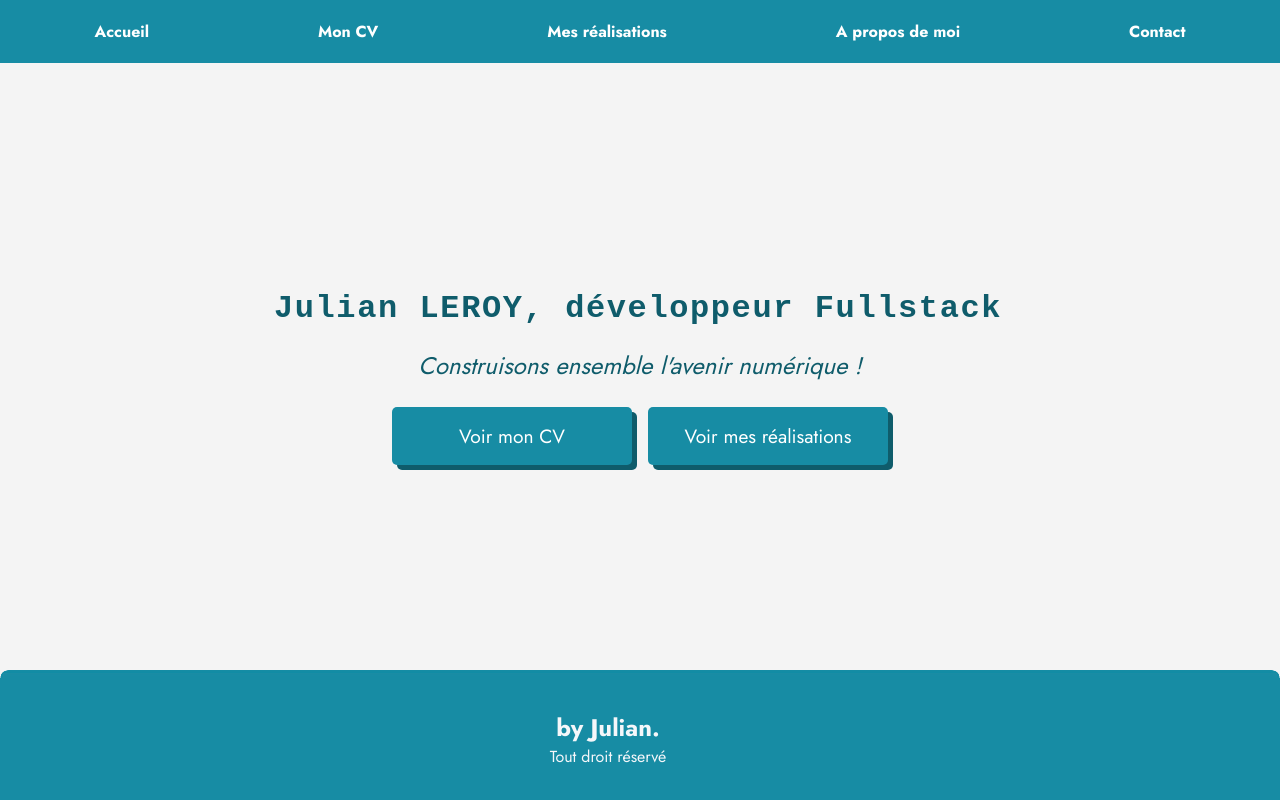
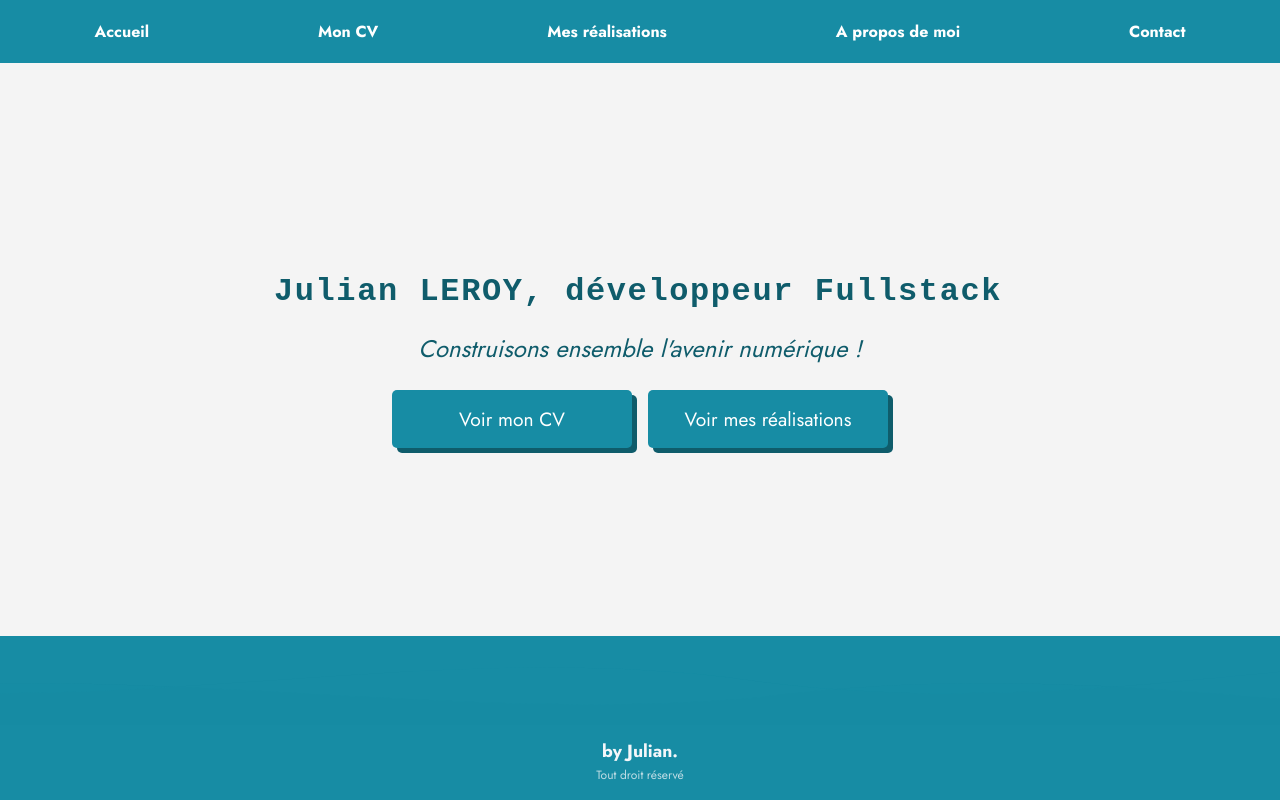
Before and after one commit to Bush1deau/newPortfolioJulian, a React (Create React App) app: page / in a window 1280 px wide. Built offline with nearby package versions, Linux system fonts and the light colour scheme.

Commit message:
feat: remplace les bulles par une vague SVG animée minimaliste

```diff
--- a/src/Footer.js
+++ b/src/Footer.js
@@ -1,54 +1,30 @@
 import React from 'react';
 import './index.css';
 
-const isMobile = typeof window !== 'undefined' && window.innerWidth <= 768;
-const bubbleCount = isMobile ? 128 : 60;
-
-const Footer = () => {
-  return (
-    <div className="main">
-      <div className="footer">
-        <div className="bubbles">
-          {Array.from({ length: bubbleCount }).map((_, i) => (
-            <div
-              key={i}
-              className="bubble"
-              style={{
-                "--size": isMobile
-                  ? `${1 + Math.random() * 2}rem`
-                  : `${0.2 + Math.random() * 0.4}rem`,
-                "--distance": isMobile
-                  ? `${2 + Math.random() * 2}rem`
-                  : `${0.4 + Math.random() * 0.4}rem`,
-                "--position": `${-5 + Math.random() * 110}%`,
-                "--time": `${2 + Math.random() * 2}s`,
-                "--delay": `${-1 * (2 + Math.random() * 2)}s`,
-              }}
-            />
-          ))}
-        </div>
-        <div className="content">
-          <div className="footer-text">
-            <p className="by-julian">by Julian.</p>
-            <p className="rights-reserved">Tout droit réservé</p>
-          </div>
-        </div>
-        <svg style={{ position: "fixed", top: "100vh" }}>
-          <defs>
-            <filter id="blob">
-              <feGaussianBlur in="SourceGraphic" stdDeviation={isMobile ? 10 : 5} result="blur" />
-              <feColorMatrix
-                in="blur"
-                mode="matrix"
-                values="1 0 0 0 0  0 1 0 0 0  0 0 1 0 0  0 0 0 19 -9"
-                result="blob"
-              />
-            </filter>
-          </defs>
-        </svg>
-      </div>
+const Footer = () => (
+  <footer className="footer">
+    <div className="footer-wave">
+      <svg
+        viewBox="0 0 1440 50"
+        preserveAspectRatio="none"
+        xmlns="http://www.w3.org/2000/svg"
+      >
+        <path
+          d="M0,25 C180,50 360,0 540,25 C720,50 900,0 1080,25 C1260,50 1440,0 1440,25 L1440,50 L0,50 Z"
+          fill="#178ca4"
+        />
+        <path
+          d="M0,35 C180,10 360,50 540,35 C720,10 900,50 1080,35 C1260,10 1440,50 1440,35 L1440,50 L0,50 Z"
+          fill="#178ca4"
+          opacity="0.5"
+        />
+      </svg>
     </div>
-  );
-};
+    <div className="footer-content">
+      <p className="by-julian">by Julian.</p>
+      <p className="rights-reserved">Tout droit réservé</p>
+    </div>
+  </footer>
+);
 
 export default Footer;
--- a/src/index.css
+++ b/src/index.css
@@ -453,117 +453,49 @@ body, html {
 
 
 .footer {
-    z-index: 1;
-  --footer-background:#178ca4;
-  display:grid;
-  position: relative;
-  grid-area: footer;
-  min-height: 6rem;
-  padding-top: 30px;
+  background: #178ca4;
+  display: flex;
+  flex-direction: column;
+}
 
-  @media (min-width: 769px) {
-    min-height: 4rem;
-    padding-top: 8px;
+.footer-wave {
+  width: 100%;
+  overflow: hidden;
+  line-height: 0;
 }
-  .bubbles {
-      position: absolute;
-      top:0;
-      left:0;
-      right:0;
-      height:1rem;
-      background:var(--footer-background);
-      filter:url("#blob");
-      .bubble {
-          position: absolute;
-          left:var(--position, 50%);
-          background:var(--footer-background);
-          border-radius:100%;
-          animation:bubble-size var(--time, 4s) ease-in infinite var(--delay, 0s),
-              bubble-move var(--time, 4s) ease-in infinite var(--delay, 0s);
-          transform:translate(-50%, 100%);
+
+.footer-wave svg {
+  display: block;
+  width: 200%;
+  animation: wave-slide 6s linear infinite;
 }
+
+@keyframes wave-slide {
+  0%   { transform: translateX(0); }
+  100% { transform: translateX(-50%); }
 }
-  .content {
-      z-index: 2;
-      display:grid;
-      grid-template-columns: 1fr auto;
-      grid-gap: 4rem;
-      padding:2rem;
-      background:var(--footer-background);
-      justify-content: center;
-      a, p {
-          color:#F5F7FA;
-          text-decoration:none;
-      }
-      b {
-          color:white;
-      }
-      p {
-          margin:0;
-          font-size:.75rem;
-      }
-      >div {
-          display:flex;
-          flex-direction:column;
-          justify-content: center;
-          >div {
-              margin:0.25rem 0;
-              >* {
-                  margin-right:.5rem;
-              }
-          }
-          .footer-text {
-            text-align: center;
+
+.footer-content {
+  display: flex;
+  flex-direction: column;
+  align-items: center;
+  padding: 0.8rem 1rem 1rem;
 }
 
 .by-julian {
-            font-size: 1.5rem; /* Taille du texte */
+  margin: 0;
+  font-size: 1.1rem;
   font-weight: bold;
-            text-align: center;
+  color: #f5f7fa;
 }
 
 .rights-reserved {
-            font-size: 1rem; /* Taille du texte */
-            text-align: center;
+  margin: 2px 0 0;
+  font-size: 0.75rem;
+  color: rgba(245, 247, 250, 0.75);
 }
 
 @media (max-width: 768px) {
-            .by-julian {
-              font-size: 1.2rem; /* Taille du texte pour mobile */
+  .by-julian   { font-size: 1rem; }
+  .rights-reserved { font-size: 0.7rem; }
 }
-
-            .rights-reserved {
-              font-size: 0.9rem; /* Taille du texte pour mobile */
-            }
-          }
-          .image {
-              align-self: center;
-              width:4rem;
-              height:4rem;
-              margin:0.25rem 0;
-              background-size: cover;
-              background-position: center;
-          }
-      }
-  }
-}
-
-
-@keyframes bubble-size {
-0%, 55% {
-  width:var(--size, 2rem);
-  height:var(--size, 2rem);
-}
-100% {
-  width:0rem;
-  height:0rem;
-}
-}
-@keyframes bubble-move {
-0% {
-  bottom:-2rem;
-}
-100% {
-  bottom:var(--distance, 3rem);
-}
-}
```
Lines whose indentation alone changed are shown as unchanged.
